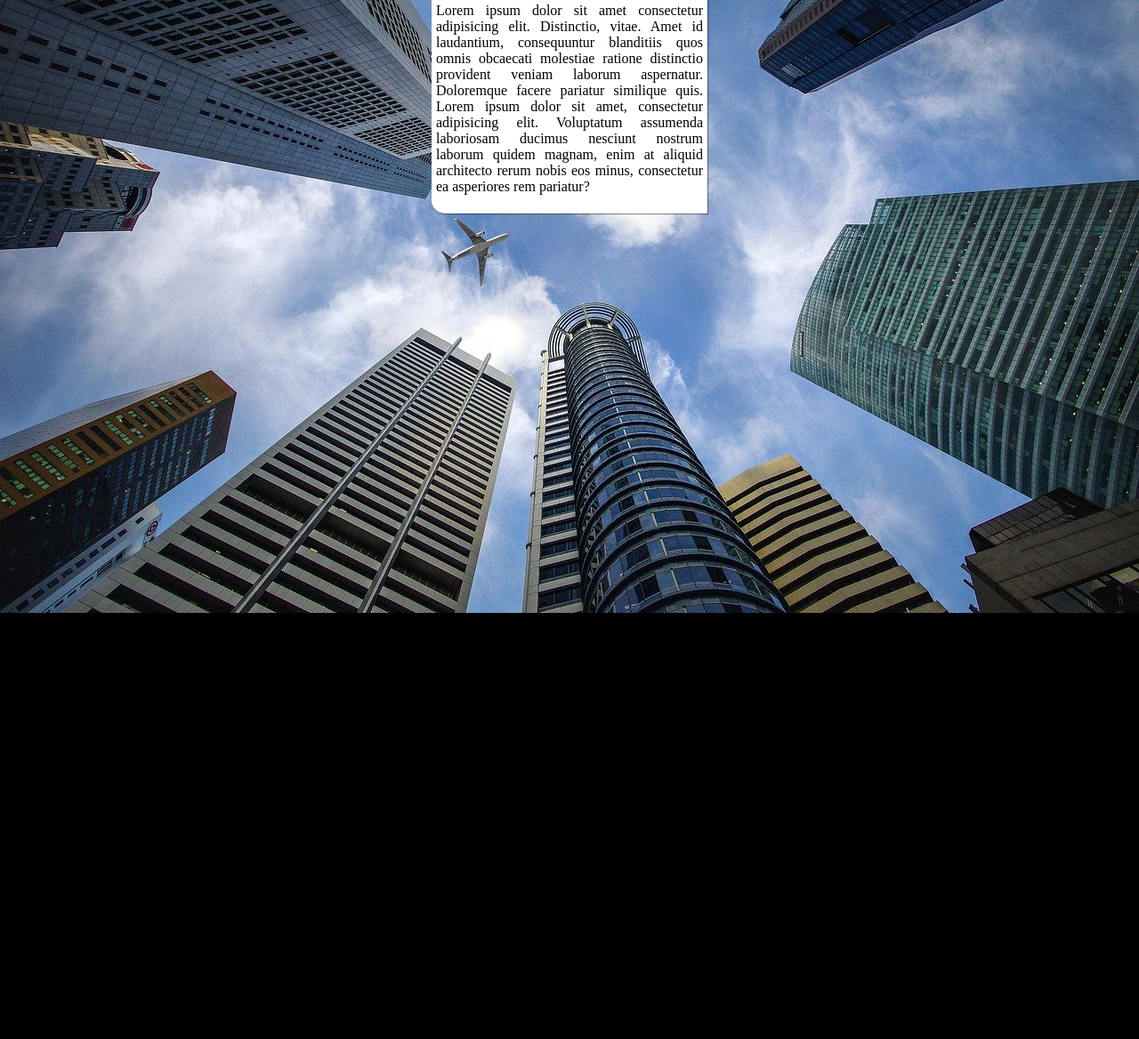
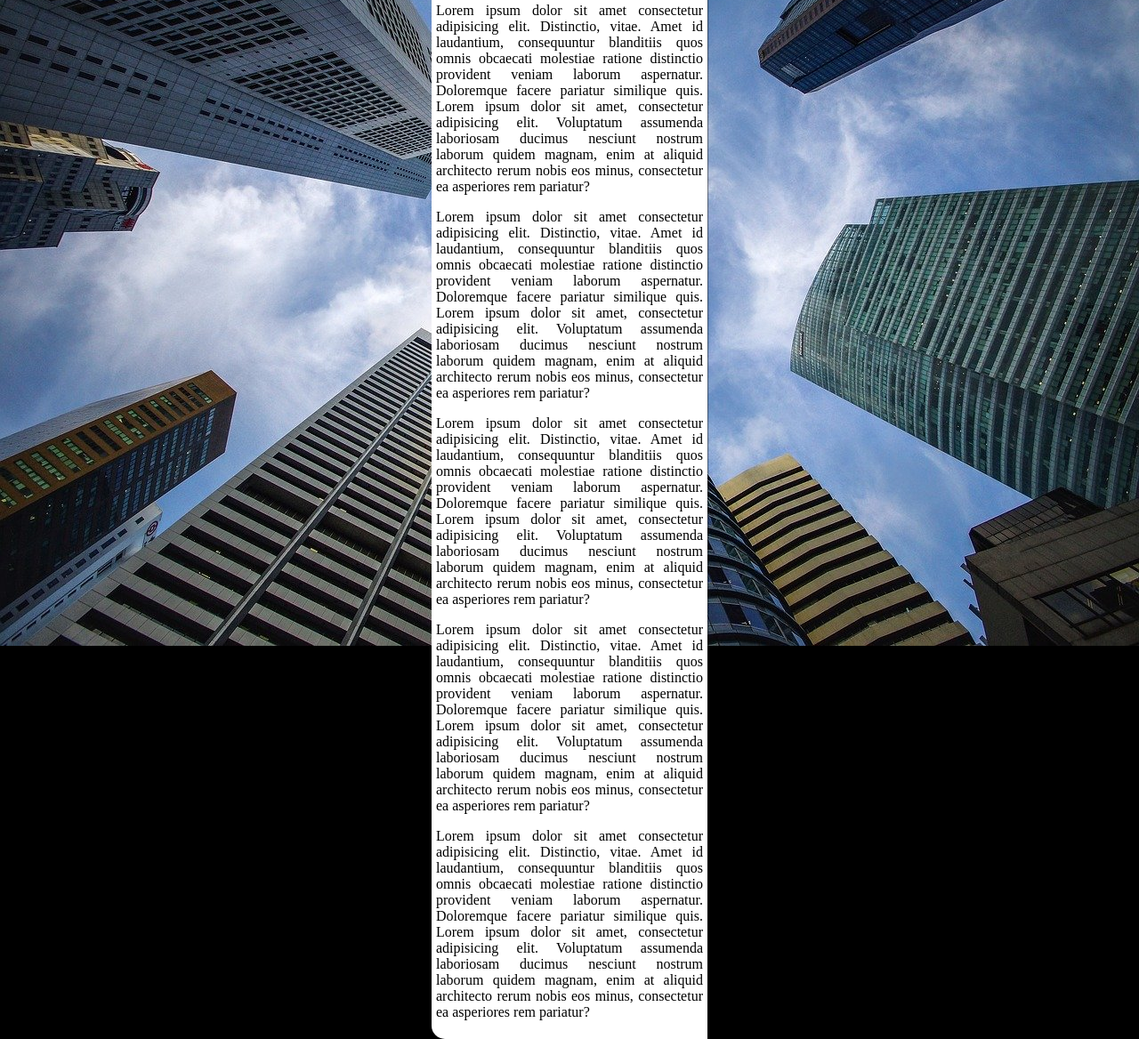
Before and after one commit to Nikally/HTML-CSS, a plain HTML site: page exercicios/exercicio-22/html-css/fundo-diferente.html in a window 1280 px wide. Shown: the part 127-1295 px from the top of the page at 89% size. Before the commit the page ends 816 px from the top, so only its background shows below. Drawn offline with Linux system fonts and the light colour scheme.

Commit message:
eumento de conteudo

```diff
--- a/exercicios/exercicio-22/html-css/fundo-diferente.html
+++ b/exercicios/exercicio-22/html-css/fundo-diferente.html
@@ -16,6 +16,22 @@
             Lorem ipsum dolor sit amet consectetur adipisicing elit. Distinctio, vitae. Amet id laudantium, consequuntur blanditiis quos omnis obcaecati molestiae ratione distinctio provident veniam laborum aspernatur. Doloremque facere pariatur similique quis.
             Lorem ipsum dolor sit amet, consectetur adipisicing elit. Voluptatum assumenda laboriosam ducimus nesciunt nostrum laborum quidem magnam, enim at aliquid architecto rerum nobis eos minus, consectetur ea asperiores rem pariatur?
         </p>
+        <p>
+            Lorem ipsum dolor sit amet consectetur adipisicing elit. Distinctio, vitae. Amet id laudantium, consequuntur blanditiis quos omnis obcaecati molestiae ratione distinctio provident veniam laborum aspernatur. Doloremque facere pariatur similique quis.
+            Lorem ipsum dolor sit amet, consectetur adipisicing elit. Voluptatum assumenda laboriosam ducimus nesciunt nostrum laborum quidem magnam, enim at aliquid architecto rerum nobis eos minus, consectetur ea asperiores rem pariatur?
+        </p>
+        <p>
+            Lorem ipsum dolor sit amet consectetur adipisicing elit. Distinctio, vitae. Amet id laudantium, consequuntur blanditiis quos omnis obcaecati molestiae ratione distinctio provident veniam laborum aspernatur. Doloremque facere pariatur similique quis.
+            Lorem ipsum dolor sit amet, consectetur adipisicing elit. Voluptatum assumenda laboriosam ducimus nesciunt nostrum laborum quidem magnam, enim at aliquid architecto rerum nobis eos minus, consectetur ea asperiores rem pariatur?
+        </p>
+        <p>
+            Lorem ipsum dolor sit amet consectetur adipisicing elit. Distinctio, vitae. Amet id laudantium, consequuntur blanditiis quos omnis obcaecati molestiae ratione distinctio provident veniam laborum aspernatur. Doloremque facere pariatur similique quis.
+            Lorem ipsum dolor sit amet, consectetur adipisicing elit. Voluptatum assumenda laboriosam ducimus nesciunt nostrum laborum quidem magnam, enim at aliquid architecto rerum nobis eos minus, consectetur ea asperiores rem pariatur?
+        </p>
+        <p>
+            Lorem ipsum dolor sit amet consectetur adipisicing elit. Distinctio, vitae. Amet id laudantium, consequuntur blanditiis quos omnis obcaecati molestiae ratione distinctio provident veniam laborum aspernatur. Doloremque facere pariatur similique quis.
+            Lorem ipsum dolor sit amet, consectetur adipisicing elit. Voluptatum assumenda laboriosam ducimus nesciunt nostrum laborum quidem magnam, enim at aliquid architecto rerum nobis eos minus, consectetur ea asperiores rem pariatur?
+        </p>
     </main>
 </body>
 </html>
```
